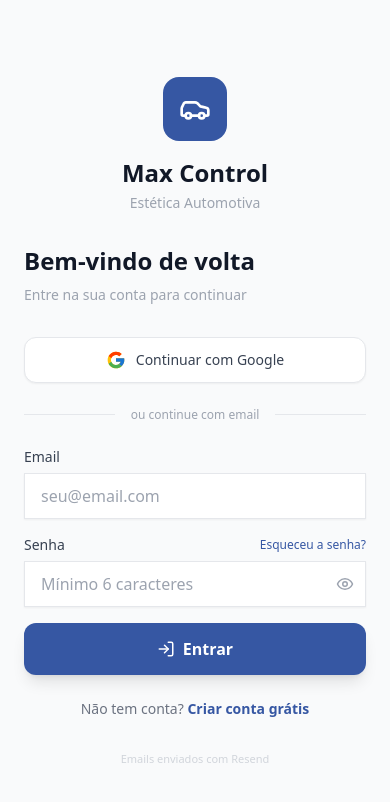
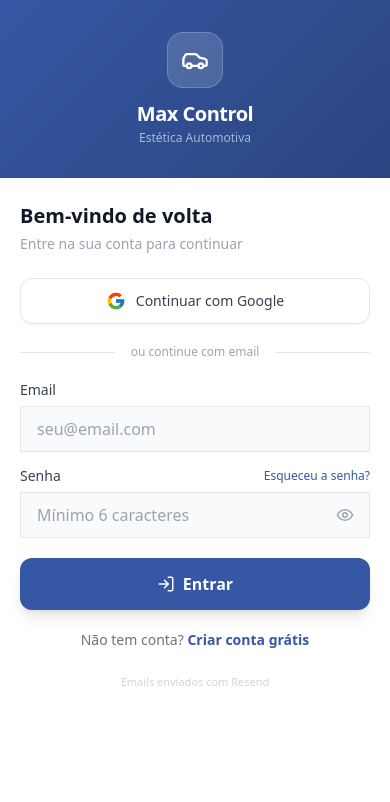
Before and after one commit to noblurrst-dotcom/maxcontrolgarege, a React (Vite) app: page /login in a window 390 px wide. Shown: the top 802 px of the page. Built offline with nearby package versions, Linux system fonts and the light colour scheme; no server answers.

Commit message:
Login mobile responsivo: header compacto, 100dvh, touch-friendly

```diff
--- a/src/pages/Login.tsx
+++ b/src/pages/Login.tsx
@@ -70,19 +70,17 @@ export default function Login() {
   void _handleApple
 
   return (
-    <div className="min-h-screen flex flex-col lg:flex-row">
-      {/* === LADO ESQUERDO - Espaço para animação === */}
+    <div className="min-h-[100dvh] flex flex-col lg:flex-row overflow-hidden">
+      {/* === LADO ESQUERDO - Espaço para animação (desktop only) === */}
       <div
         className="hidden lg:flex lg:w-1/2 relative overflow-hidden items-center justify-center"
         style={{ background: `linear-gradient(135deg, ${BRAND} 0%, ${BRAND_DARK} 100%)` }}
       >
-        {/* Placeholder para animação futura */}
         <div className="absolute inset-0 opacity-10">
           <div className="absolute top-1/4 left-1/4 w-72 h-72 rounded-full bg-white/20 blur-3xl animate-pulse" />
           <div className="absolute bottom-1/4 right-1/4 w-96 h-96 rounded-full bg-white/10 blur-3xl animate-pulse" style={{ animationDelay: '1s' }} />
           <div className="absolute top-1/2 left-1/2 -translate-x-1/2 -translate-y-1/2 w-64 h-64 rounded-full bg-white/15 blur-3xl animate-pulse" style={{ animationDelay: '2s' }} />
         </div>
-
         <div className="relative z-10 text-center px-12 max-w-lg">
           <div className="inline-flex items-center justify-center w-24 h-24 bg-white/10 backdrop-blur-sm rounded-3xl mb-8 border border-white/20">
             <Car className="w-12 h-12 text-white" />
@@ -100,68 +98,72 @@ export default function Login() {
         </div>
       </div>
 
-      {/* === LADO DIREITO - Formulário === */}
-      <div className="flex-1 flex items-center justify-center p-6 sm:p-8 lg:p-12 bg-gray-50 min-h-screen lg:min-h-0">
-        <div className="w-full max-w-[420px]">
+      {/* === LADO DIREITO - Formulário (mobile: tela inteira) === */}
+      <div className="flex-1 flex flex-col min-h-[100dvh] lg:min-h-0 bg-white lg:bg-gray-50">
 
-          {/* Logo mobile */}
-          <div className="lg:hidden text-center mb-8">
+        {/* Header mobile com gradiente */}
         <div
-              className="inline-flex items-center justify-center w-16 h-16 rounded-2xl mb-4"
-              style={{ backgroundColor: BRAND }}
+          className="lg:hidden w-full pt-[env(safe-area-inset-top)] pb-6 px-6 flex flex-col items-center"
+          style={{ background: `linear-gradient(135deg, ${BRAND} 0%, ${BRAND_DARK} 100%)` }}
         >
-              <Car className="w-8 h-8 text-white" />
+          <div className="pt-8 pb-2 flex flex-col items-center">
+            <div className="w-14 h-14 rounded-2xl flex items-center justify-center bg-white/15 backdrop-blur-sm border border-white/20 mb-3">
+              <Car className="w-7 h-7 text-white" />
             </div>
-            <h1 className="text-2xl font-bold text-gray-900">Max Control</h1>
-            <p className="text-gray-400 text-sm mt-1">Estética Automotiva</p>
+            <h1 className="text-xl font-bold text-white tracking-tight">Max Control</h1>
+            <p className="text-white/60 text-xs mt-0.5">Estética Automotiva</p>
+          </div>
         </div>
 
+        {/* Form container */}
+        <div className="flex-1 flex items-start lg:items-center justify-center px-5 sm:px-8 lg:px-12 py-6 sm:py-8 overflow-y-auto">
+          <div className="w-full max-w-[400px]">
+
             {/* Título */}
-          <div className="mb-8">
+            <div className="mb-6">
               {view === 'forgot' && (
                 <button
                   type="button"
                   onClick={() => setView('login')}
-                className="flex items-center gap-1.5 text-sm font-medium mb-4 transition-colors hover:opacity-80"
+                  className="flex items-center gap-1.5 text-sm font-medium mb-3 transition-colors hover:opacity-80"
                   style={{ color: BRAND }}
                 >
                   <ArrowLeft size={16} /> Voltar ao login
                 </button>
               )}
-            <h2 className="text-2xl lg:text-3xl font-bold text-gray-900">
+              <h2 className="text-xl sm:text-2xl lg:text-3xl font-bold text-gray-900">
                 {view === 'login' && 'Bem-vindo de volta'}
                 {view === 'register' && 'Crie sua conta'}
                 {view === 'forgot' && 'Recuperar senha'}
               </h2>
-            <p className="text-gray-400 mt-2 text-sm">
+              <p className="text-gray-400 mt-1 text-sm">
                 {view === 'login' && 'Entre na sua conta para continuar'}
                 {view === 'register' && 'Preencha os dados para começar'}
-              {view === 'forgot' && 'Enviaremos um link de recuperação para seu email'}
+                {view === 'forgot' && 'Enviaremos um link de recuperação'}
               </p>
             </div>
 
             {/* Supabase warning */}
             {!configured && (
-            <div className="bg-amber-50 border border-amber-200 rounded-xl p-4 mb-6 flex items-start gap-3">
+              <div className="bg-amber-50 border border-amber-200 rounded-xl p-3 sm:p-4 mb-5 flex items-start gap-3">
                 <AlertTriangle className="w-5 h-5 text-amber-500 mt-0.5 flex-shrink-0" />
                 <div>
                   <p className="text-sm font-medium text-amber-800">Supabase não configurado</p>
                   <p className="text-xs text-amber-600 mt-1">
-                  Configure o <code className="bg-amber-100 px-1 rounded">.env</code> com suas credenciais do Supabase.
+                    Configure o <code className="bg-amber-100 px-1 rounded">.env</code> com suas credenciais.
                   </p>
                 </div>
               </div>
             )}
 
-          {/* Social login (somente login e registro) */}
+            {/* Social login */}
             {view !== 'forgot' && (
               <>
-              <div className="flex gap-3 mb-6">
                 <button
                   type="button"
                   onClick={handleGoogle}
                   disabled={!!socialLoading}
-                  className="w-full flex items-center justify-center gap-2.5 px-4 py-3 bg-white border border-gray-200 rounded-xl text-sm font-medium text-gray-700 hover:bg-gray-50 hover:border-gray-300 transition-all disabled:opacity-50 disabled:cursor-not-allowed shadow-sm"
+                  className="w-full flex items-center justify-center gap-2.5 px-4 py-3 bg-white border border-gray-200 rounded-xl text-sm font-medium text-gray-700 hover:bg-gray-50 hover:border-gray-300 transition-all disabled:opacity-50 disabled:cursor-not-allowed shadow-sm mb-5 active:scale-[0.98]"
                 >
                   {socialLoading === 'google' ? (
                     <div className="w-5 h-5 border-2 border-gray-400 border-t-transparent rounded-full animate-spin" />
@@ -170,36 +172,20 @@ export default function Login() {
                   )}
                   Continuar com Google
                 </button>
-                {/* Apple login - descomentar quando configurar Apple Developer Account
-                <button
-                  type="button"
-                  onClick={handleApple}
-                  disabled={!!socialLoading}
-                  className="flex-1 flex items-center justify-center gap-2.5 px-4 py-3 bg-black border border-black rounded-xl text-sm font-medium text-white hover:bg-gray-900 transition-all disabled:opacity-50 disabled:cursor-not-allowed shadow-sm"
-                >
-                  {socialLoading === 'apple' ? (
-                    <div className="w-5 h-5 border-2 border-white border-t-transparent rounded-full animate-spin" />
-                  ) : (
-                    <svg width="20" height="20" viewBox="0 0 24 24" fill="currentColor"><path d="M17.05 20.28c-.98.95-2.05.88-3.08.4-1.09-.5-2.08-.48-3.24 0-1.44.62-2.2.44-3.06-.4C2.79 15.25 3.51 7.59 9.05 7.31c1.35.07 2.29.74 3.08.8 1.18-.24 2.31-.93 3.57-.84 1.51.12 2.65.72 3.4 1.8-3.12 1.87-2.38 5.98.48 7.13-.57 1.5-1.31 2.99-2.54 4.09zM12.03 7.25c-.15-2.23 1.66-4.07 3.74-4.25.29 2.58-2.34 4.5-3.74 4.25z"/></svg>
-                  )}
-                  Apple
-                </button>
-                */}
-              </div>
 
-              <div className="relative mb-6">
+                <div className="relative mb-5">
                   <div className="absolute inset-0 flex items-center">
                     <div className="w-full border-t border-gray-200" />
                   </div>
                   <div className="relative flex justify-center text-xs">
-                  <span className="bg-gray-50 px-4 text-gray-400 font-medium">ou continue com email</span>
+                    <span className="bg-white lg:bg-gray-50 px-4 text-gray-400 font-medium">ou continue com email</span>
                   </div>
                 </div>
               </>
             )}
 
             {/* Form */}
-          <form onSubmit={handleSubmit} className="space-y-4">
+            <form onSubmit={handleSubmit} className="space-y-3.5">
               {view === 'register' && (
                 <div>
                   <label className="block text-sm font-medium text-gray-700 mb-1.5">Nome completo</label>
@@ -208,7 +194,7 @@ export default function Login() {
                     value={nome}
                     onChange={(e) => setNome(e.target.value)}
                     placeholder="Seu nome"
-                  className="w-full px-4 py-3 bg-white border border-gray-200 rounded-xl text-sm focus:ring-2 focus:border-transparent outline-none transition-all shadow-sm"
+                    className="w-full px-4 py-3 bg-gray-50 lg:bg-white border border-gray-200 rounded-xl text-sm focus:ring-2 focus:border-transparent outline-none transition-all"
                     style={{ '--tw-ring-color': BRAND } as React.CSSProperties}
                   />
                 </div>
@@ -222,7 +208,7 @@ export default function Login() {
                   onChange={(e) => setEmail(e.target.value)}
                   placeholder="seu@email.com"
                   required
-                className="w-full px-4 py-3 bg-white border border-gray-200 rounded-xl text-sm focus:ring-2 focus:border-transparent outline-none transition-all shadow-sm"
+                  className="w-full px-4 py-3 bg-gray-50 lg:bg-white border border-gray-200 rounded-xl text-sm focus:ring-2 focus:border-transparent outline-none transition-all"
                   style={{ '--tw-ring-color': BRAND } as React.CSSProperties}
                 />
               </div>
@@ -250,13 +236,13 @@ export default function Login() {
                       placeholder="Mínimo 6 caracteres"
                       required
                       minLength={6}
-                    className="w-full px-4 py-3 bg-white border border-gray-200 rounded-xl text-sm focus:ring-2 focus:border-transparent outline-none transition-all pr-12 shadow-sm"
+                      className="w-full px-4 py-3 bg-gray-50 lg:bg-white border border-gray-200 rounded-xl text-sm focus:ring-2 focus:border-transparent outline-none transition-all pr-12"
                       style={{ '--tw-ring-color': BRAND } as React.CSSProperties}
                     />
                     <button
                       type="button"
                       onClick={() => setShowPassword(!showPassword)}
-                    className="absolute right-3 top-1/2 -translate-y-1/2 text-gray-400 hover:text-gray-600 transition-colors"
+                      className="absolute right-3 top-1/2 -translate-y-1/2 text-gray-400 hover:text-gray-600 transition-colors p-1"
                     >
                       {showPassword ? <EyeOff size={18} /> : <Eye size={18} />}
                     </button>
@@ -268,7 +254,7 @@ export default function Login() {
               <button
                 type="submit"
                 disabled={loading}
-              className="w-full py-3.5 text-white rounded-xl font-semibold flex items-center justify-center gap-2 transition-all disabled:opacity-50 disabled:cursor-not-allowed shadow-lg hover:shadow-xl active:scale-[0.98] mt-2"
+                className="w-full py-3.5 text-white rounded-xl font-semibold flex items-center justify-center gap-2 transition-all disabled:opacity-50 disabled:cursor-not-allowed shadow-lg hover:shadow-xl active:scale-[0.98] !mt-5"
                 style={{ backgroundColor: BRAND }}
                 onMouseEnter={(e) => (e.currentTarget.style.backgroundColor = BRAND_DARK)}
                 onMouseLeave={(e) => (e.currentTarget.style.backgroundColor = BRAND)}
@@ -287,7 +273,7 @@ export default function Login() {
 
             {/* Toggle login / register */}
             {view !== 'forgot' && (
-            <p className="text-center mt-6 text-sm text-gray-500">
+              <p className="text-center mt-5 text-sm text-gray-500">
                 {view === 'login' ? 'Não tem conta? ' : 'Já tem conta? '}
                 <button
                   type="button"
@@ -300,13 +286,14 @@ export default function Login() {
               </p>
             )}
 
-          {/* Resend badge - preparado para integração futura */}
-          <p className="text-center mt-8 text-[11px] text-gray-300">
+            {/* Resend badge */}
+            <p className="text-center mt-6 text-[11px] text-gray-300">
               Emails enviados com <span className="font-medium">Resend</span>
             </p>
 
           </div>
         </div>
       </div>
+    </div>
   )
 }
```
Lines whose indentation alone changed are shown as unchanged.
